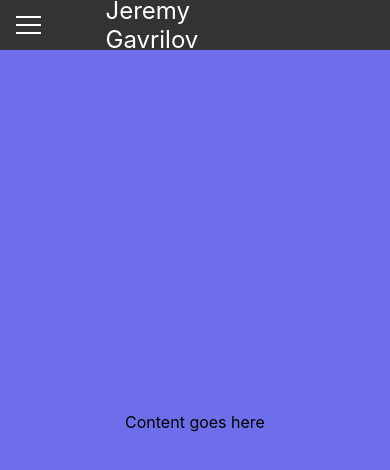
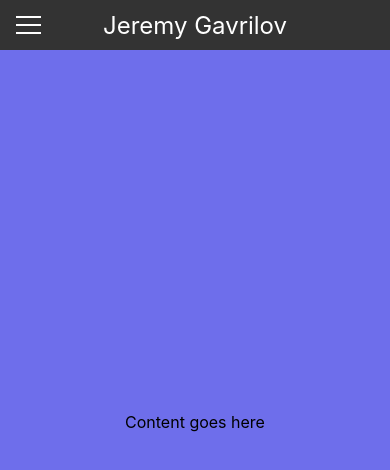
Before and after one commit to jgavrilo/Website-Template, a Next.js app: page / in a window 390 px wide. Shown: the top 470 px of the page. Built offline with nearby package versions, Linux system fonts and the light colour scheme.

Commit message:
Separated and animated the hamburger
Update Navbar.tsx

```diff
--- /dev/null
+++ b/components/Hamburger.tsx
@@ -0,0 +1,27 @@
+/** Hamburger.tsx
+ *
+ *  This is a reusable Hamburger component for the website.
+ *  It contains a hamburger icon that toggles a dropdown menu when clicked.
+ *
+ */
+import React from "react";
+import styles from "../styles/components/Hamburger.module.css";
+
+interface Props {
+  onClick: () => void;
+  showDropdown: boolean;
+}
+
+const Hamburger: React.FC<Props> = ({ onClick, showDropdown }) => {
+  return (
+    <div className={styles.hamburgerWrapper}>
+      <div className={`${styles.hamburger} ${showDropdown ? styles.hamburgerCross : ""}`} onClick={onClick}>
+        <div className={`${styles.hamburgerLine} ${showDropdown ? styles.hamburgerLineCross1 : ""}`}></div>
+        <div className={`${styles.hamburgerLine} ${showDropdown ? styles.hamburgerLineCross2 : ""}`}></div>
+        <div className={`${showDropdown ? styles.hamburgerLineCross1 : styles.hamburgerLine}`}></div>
+      </div>
+    </div>
+  );
+};
+
+export default Hamburger;
--- a/components/Navbar.tsx
+++ b/components/Navbar.tsx
@@ -6,6 +6,7 @@
  */
 import React, { useState, useEffect, useRef } from "react";
 import styles from "../styles/components/Navbar.module.css";
+import Hamburger from "./Hamburger";
 
 const Navbar: React.FC = () => {
   const [showDropdown, setShowDropdown] = useState(false);
@@ -39,25 +40,19 @@ const Navbar: React.FC = () => {
 
   return (
     <header className={styles.header} ref={headerRef}>
-        <div className={styles.hamburgerWrapper}>
-            <span className={styles.brand}>Jeremy Gavrilov</span>
-            <div className={styles.hamburger} onClick={toggleDropdown}>
-                <div className={styles.hamburgerLine}></div>
-                <div className={styles.hamburgerLine}></div>
-                <div className={styles.hamburgerLine}></div>
-            </div>
-        </div>
+        <span className={styles.brand}>Jeremy Gavrilov</span>
+        <Hamburger onClick={toggleDropdown} showDropdown={showDropdown} />
         {showDropdown && (
         <div className={styles.dropdownContainer}>
             <ul className={styles.dropdownMenu}>
                 <li className={styles.navLink}>
                     <span onClick={() => scrollToSection("section1")}>
-                        Product 1
+                        Section 1
                     </span>
                 </li>
                 <li className={styles.navLink}>
                     <span onClick={() => scrollToSection("section2")}>
-                        Product 2
+                        Section 2
                     </span>
                 </li>
             </ul>
--- /dev/null
+++ b/styles/components/Hamburger.module.css
@@ -0,0 +1,49 @@
+/* The .hamburgerWrapper class styles the wrapper for the hamburger icon */
+.hamburgerWrapper {
+    display: flex;
+    align-items: center;
+    justify-content: flex-start;
+    width: 100%;
+    height: 100%;
+    position: relative;
+  }
+
+/* The .hamburger class styles the hamburger icon */
+.hamburger {
+  display: flex;
+  flex-direction: column;
+  justify-content: space-between;
+  width: 25px;
+  height: 18px;
+  cursor: pointer;
+  margin-right: 1rem;
+  right: 0;
+}
+
+/* The .hamburgerLine class styles the lines of the hamburger icon */
+.hamburgerLine {
+    width: 100%;
+    height: 2px;
+    background-color: var(--navigation-bar-text-color);
+    transition: all 0.3s ease;
+  }
+
+  /* The .hamburgerLineCross1 class styles the first line of the cross icon */
+  .hamburgerLineCross1 {
+    transform: rotate(45deg) translate(3px, 3px);
+  }
+
+  /* The .hamburgerLineCross2 class styles the second line of the cross icon */
+  .hamburgerLineCross2 {
+    transform: rotate(-45deg) translate(3px, -3px);
+  }
+
+  /* The .hamburgerCross .hamburgerLine1 class styles the first line of the cross icon */
+  .hamburgerCross .hamburgerLine1 {
+    transform: rotate(-45deg) translate(3px, -3px);
+  }
+
+  /* The .hamburgerCross .hamburgerLine2 class styles the second line of the cross icon */
+  .hamburgerCross .hamburgerLine2 {
+    transform: rotate(45deg) translate(3px, -3px);
+  }
--- a/styles/components/Navbar.module.css
+++ b/styles/components/Navbar.module.css
@@ -19,34 +19,6 @@
   top: 50%;
   left: 50%;
   transform: translate(-50%, -50%);
-}
-
-/* The .hamburgerWrapper class styles the wrapper for the hamburger icon */
-.hamburgerWrapper {
-  display: flex;
-  align-items: center;
-  justify-content: flex-start;
-  width: 100%;
-  height: 100%;
-  position: relative;
-}
-
-/* The .hamburger class styles the hamburger icon */
-.hamburger {
-  display: flex;
-  flex-direction: column;
-  justify-content: space-between;
-  width: 25px;
-  height: 18px;
-  cursor: pointer;
-  margin-right: 1rem;
-}
-
-/* The .hamburgerLine class styles the lines of the hamburger icon */
-.hamburgerLine {
-  width: 100%;
-  height: 2px;
-  background-color: var(--navigation-bar-text-color);
 }
 
 /* The .dropdownContainer class styles the container for the dropdown menu */
```
